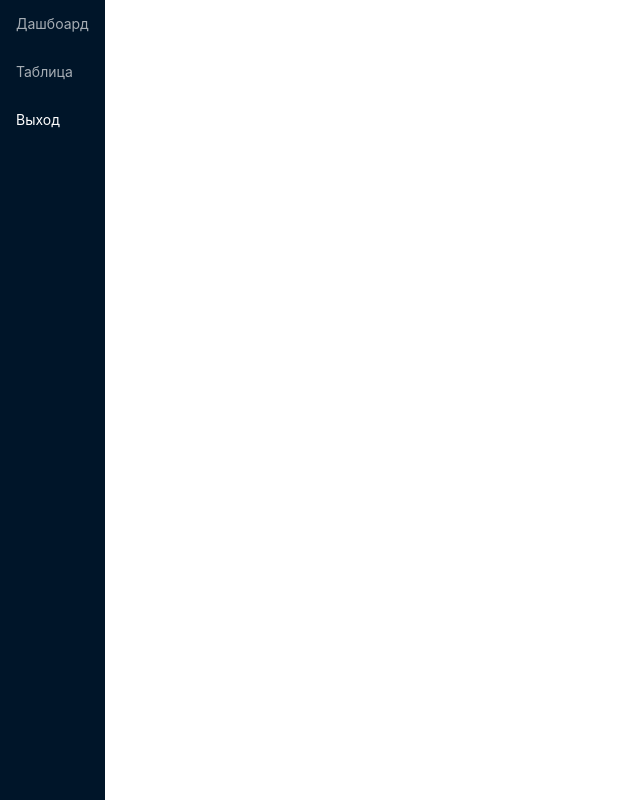
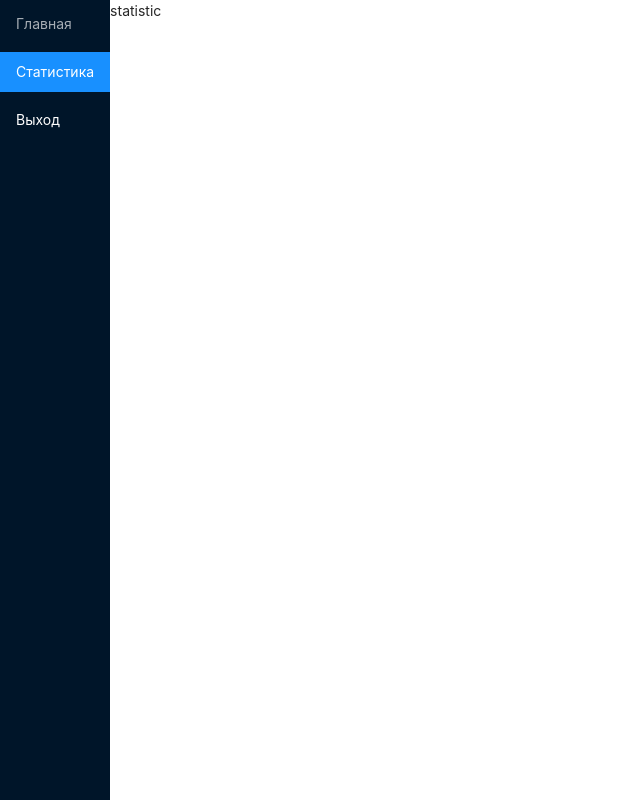
Before and after one commit to arri1/data-hack-front-2021, a React (Create React App) app: page /statistic in a window 1280 px wide. Shown: the whole page, without its empty margins (0-640 px from the left). Built offline with nearby package versions, Linux system fonts and the light colour scheme; sample sign-in values are in the browser's storage.

Commit message:
added statistic page skeleton

```diff
--- a/src/components/sideMenu.js
+++ b/src/components/sideMenu.js
@@ -1,6 +1,6 @@
 import styled from 'styled-components'
 import {Menu, Popconfirm} from 'antd'
-import {useHistory} from 'react-router-dom'
+import {useHistory,useLocation} from 'react-router-dom'
 
 const Container = styled.div`
   display: flex;
@@ -9,25 +9,35 @@ const Container = styled.div`
 
 const SideMenu = () => {
     const history=useHistory()
+    const location = useLocation()
     const onExit = ()=>{
         localStorage.setItem('logged',false)
         history.replace('/login')
     }
 
+    console.log(location)
+
     return (
         <Container>
             <Menu
                 theme="dark"
+                defaultSelectedKeys={[location.pathname]}
             >
                 <Menu.Item
-                    key={1}
+                    key={'/'}
+                    onClick={()=>{
+                        history.push('/')
+                    }}
                 >
-                    Дашбоард
+                    Главная
                 </Menu.Item>
                 <Menu.Item
-                    key={2}
+                    key={'/statistic'}
+                    onClick={()=>{
+                        history.push('/statistic')
+                    }}
                 >
-                    Таблица
+                    Статистика
                 </Menu.Item>
                 <Popconfirm
                     title="Уверены?"
--- a/src/containers/main.js
+++ b/src/containers/main.js
@@ -2,6 +2,7 @@ import styled from 'styled-components'
 import SideMenu from '../components/sideMenu'
 import {Route, Switch} from 'react-router-dom'
 import TablePage from '../pages/tablePage'
+import Statistic from '../pages/statistic'
 
 const Container = styled.div`
   display: flex;
@@ -18,6 +19,10 @@ const Main = () => {
                     path={'/'}
                     component={TablePage}
                 />
+                <Route
+                    path={'/statistic'}
+                    component={Statistic}
+                />
             </Switch>
         </Container>
     )
--- /dev/null
+++ b/src/pages/statistic.js
@@ -0,0 +1,15 @@
+import styled from 'styled-components'
+
+const Container = styled.div`
+  display: flex;
+  flex: 1;
+`
+
+const Statistic = ()=>{
+    return (
+        <Container>
+            statistic
+        </Container>
+    )
+}
+export default Statistic
```
